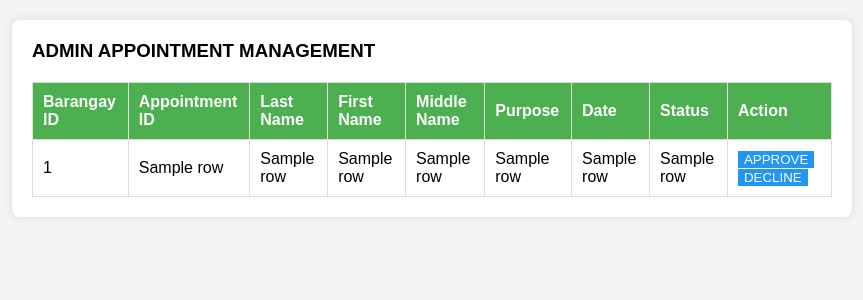
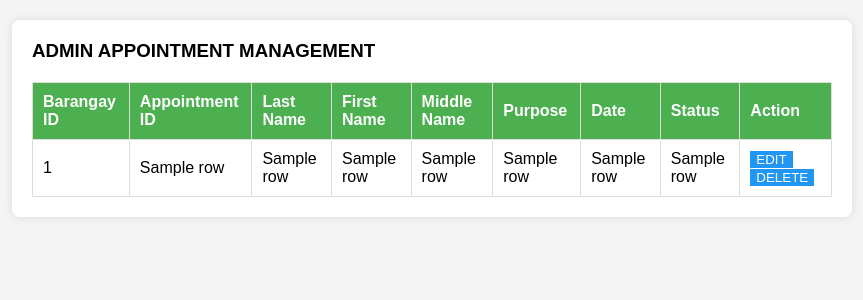
Before and after one commit to e4677/project_drafts, a Flask app: template Python_web_proj/templates/adminappointment.html in a window 1280 px wide. Shown: the top 300 px of the page, without its empty margins (208-1071 px from the left). Run offline with Flask 3, Linux system fonts and the light colour scheme; the template is opened without the code that fills it: most values are stand-ins (such as "Sample title", 1, 10 or a date in 2020).

Commit message:
Update adminappointment.html

```diff
--- a/Python_web_proj/templates/adminappointment.html
+++ b/Python_web_proj/templates/adminappointment.html
@@ -32,8 +32,8 @@
                     <td>{{ row[6] }}</td>
                     <td>{{ row[7] }}</td>
                     <td>
-                        <form action="/adminappointment" method="post">
-                            <input type="submit" name="edit" value="APPROVE">
+                        <form action="/updateAppointment" method="post">
+                            <input type="submit" name="edit" value="EDIT">
                             <input type="hidden" name="editbarangayid" value="{{ row[0] }}">
                             <input type="hidden" name="editappointmentid" value="{{ row[1] }}">
                             <input type="hidden" name="editlastname" value="{{ row[2] }}">
@@ -42,12 +42,12 @@
                             <input type="hidden" name="editpurpose" value="{{ row[5] }}">
                             <input type="hidden" name="editdate" value="{{ row[6] }}">
                             <input type="hidden" name="editstatus" value="{{ row[7] }}">
-                            <input type="hidden" name="action" value="approve">
+                            <input type="hidden" name="action" value="edit">
                         </form>
-                        <form action='/adminappointment' method="post" >
-                            <input type="submit" name="delete" value="DECLINE">
-                            <input type="hidden" name="deletebarangayid" value="{{ row[0] }}">
-                            <input type="hidden" name="action" value="decline">
+                        <form action='/updateAppointment' method="post" >
+                            <input type="submit" name="delete" value="DELETE">
+                            <input type="hidden" name="deleteappointmentid" value="{{ row[1] }}">
+                            <input type="hidden" name="action" value="delete">
                         </form>
                     </td>
                 </tr>
```
